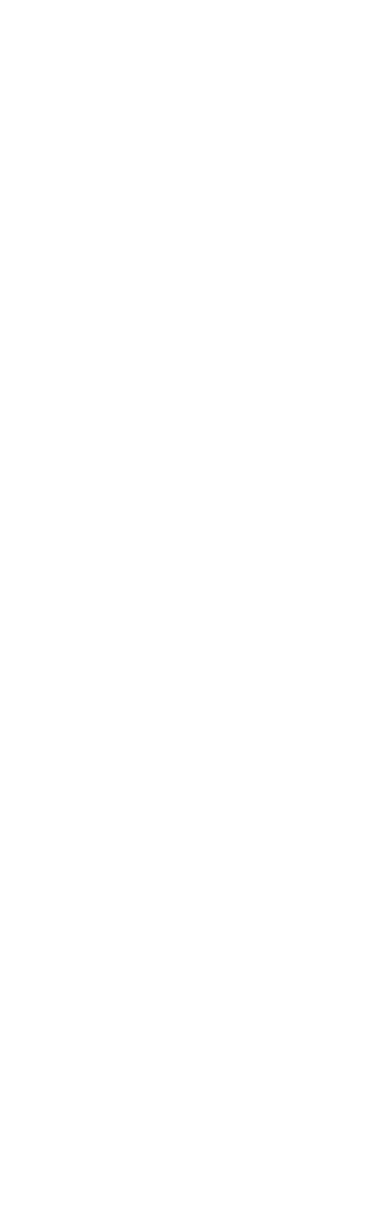
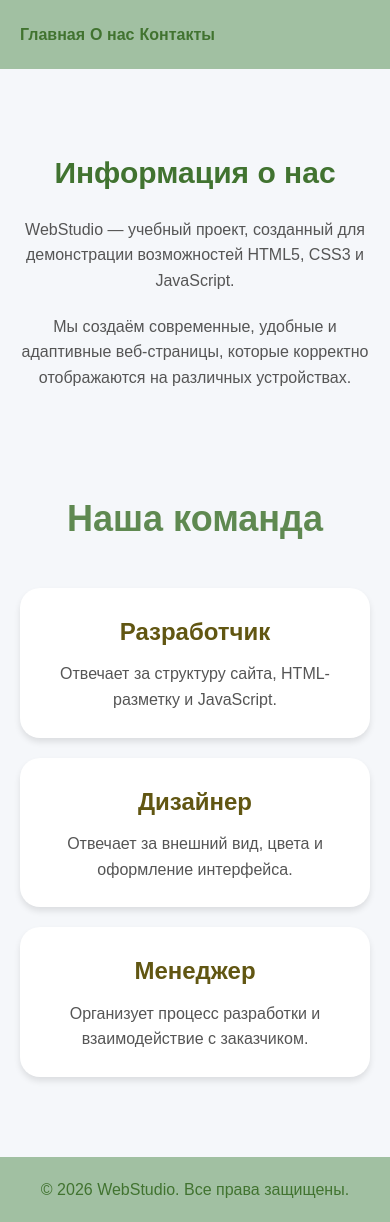
Before and after one commit to AmpiLima469/web-lab-1, a plain HTML site: page about.html in a window 390 px wide. Before the commit the page ends 844 px from the top, so only its background shows below. Drawn offline with Linux system fonts and the light colour scheme.

Commit message:
about.html style.css and responsive.css update

```diff
--- a/about.html
+++ b/about.html
@@ -0,0 +1,77 @@
+<!DOCTYPE html>
+<html lang="ru">
+<head>
+    <meta charset="UTF-8">
+    <meta name="viewport" content="width=device-width, initial-scale=1.0">
+    <title>О нас - WebStudio</title>
+
+    <link rel="stylesheet"
+    href="./css/style.css">
+    <link rel="stylesheet"
+    href="./css/responsive.css">
+
+</head>
+
+<body>
+
+    <header>
+        <nav>
+            <a href="./index.html">Главная</a>
+            <a href="./about.html">О нас</a>
+            <a href="./contacts.html">Контакты</a>
+        </nav>
+    </header>
+
+    <main>
+        <section class="about">
+            <h1>Информация о нас</h1>
+            <p>
+                WebStudio — учебный проект, созданный
+                для демонстрации
+                возможностей HTML5, CSS3 и JavaScript.
+            </p>
+
+            <p>
+                Мы создаём современные,
+                удобные и адаптивные веб-страницы,
+                которые корректно отображаются на различных
+                устройствах.
+            </p>
+        </section>
+
+        <section class="team">
+            <h2>Наша команда</h2>
+            <div class="team-list">
+
+                <article class="team-card">
+                    <h3>Разработчик</h3>
+                    <p>
+                        Отвечает за структуру сайта,
+                        HTML-разметку и JavaScript.
+                    </p>
+                </article>
+                <article class="team-card">
+                    <h3>Дизайнер</h3>
+                    <p>
+                        Отвечает за внешний вид,
+                        цвета и оформление интерфейса.
+                    </p>
+                </article>
+                <article class="team-card">
+                    <h3>Менеджер</h3>
+                    <p>
+                        Организует процесс разработки
+                        и взаимодействие с заказчиком.
+                    </p>
+                </article>
+            </div>
+        </section>
+    </main>
+
+    <footer><p>© 2026 WebStudio.
+    Все права защищены.</p></footer>
+<script src="./js/script.js"></script>
+
+</body>
+
+</html>
--- a/css/responsive.css
+++ b/css/responsive.css
@@ -51,3 +51,15 @@
         padding: 12px 22px;
     }
 }
+
+@media (max-width: 768px) {
+    .team-list {
+        flex-direction: column;
+        align-items: center;
+    }
+
+    .team-card {
+        width: 100%;
+        max-width: 400px;
+    }
+}
--- a/css/style.css
+++ b/css/style.css
@@ -61,7 +61,7 @@
     display: inline-block;
     padding: 10px 20px;
     background-color: #417330;
-    color: #fff;
+    color: #ffffff;
     text-decoration: none;
     border-radius: 5px;
     transition: 0.3s;
@@ -98,10 +98,11 @@
     border-radius: 10px;
     box-shadow: 0 4px 6px rgba(0, 0, 0, 0.1);
     text-align: center;
-    transition: transform 0.3s;
+    transition: transform 0.3s ease, box-shadow 0.3s ease;
 }
 .advantage-card:hover {
     transform: translateY(-5px);
+    box-shadow: 0 5px 18px rgba(0, 0, 0, 0.15);
 }
 .advantage-card h3 {
     font-size: 24px;
@@ -112,3 +113,54 @@
     font-size: 16px;
     color: #555;
 }
+
+.about {
+    padding: 80px 20px 40px;
+}
+
+.about p {
+    max-width: 700;
+    margin: 0 auto 20px;
+}
+
+.team {
+    padding: 40px 20px 80px;
+}
+
+.team h2 {
+    font-size: 36px;
+    margin-bottom: 40px;
+    color:#417330d6
+}
+
+.team-list {
+    display: flex;
+    justify-content: center;
+    gap: 20px;
+}
+
+.team-card {
+    width: 500px;
+    padding: 25px;
+    background-color: #fff;
+    border-radius: 20px;
+    transition: transform 0.3s ease, box-shadow 0.3s ease;
+    box-shadow: 0 4px 6px rgba(0, 0, 0, 0.1);
+}
+
+.team-card h3 {
+    font-size: 24px;
+    margin-bottom: 10px;
+    color: #615612;
+}
+
+.team-card p {
+    font-size: 16px;
+    color: #555;
+    margin-bottom: 0;
+}
+
+.team-card:hover {
+    transform: translateY(-8px);
+    box-shadow: 0 8px 18px rgba(0, 0, 0, 0.15);
+}
```
Also changed, not shown: index.html (+2 -1 lines).
